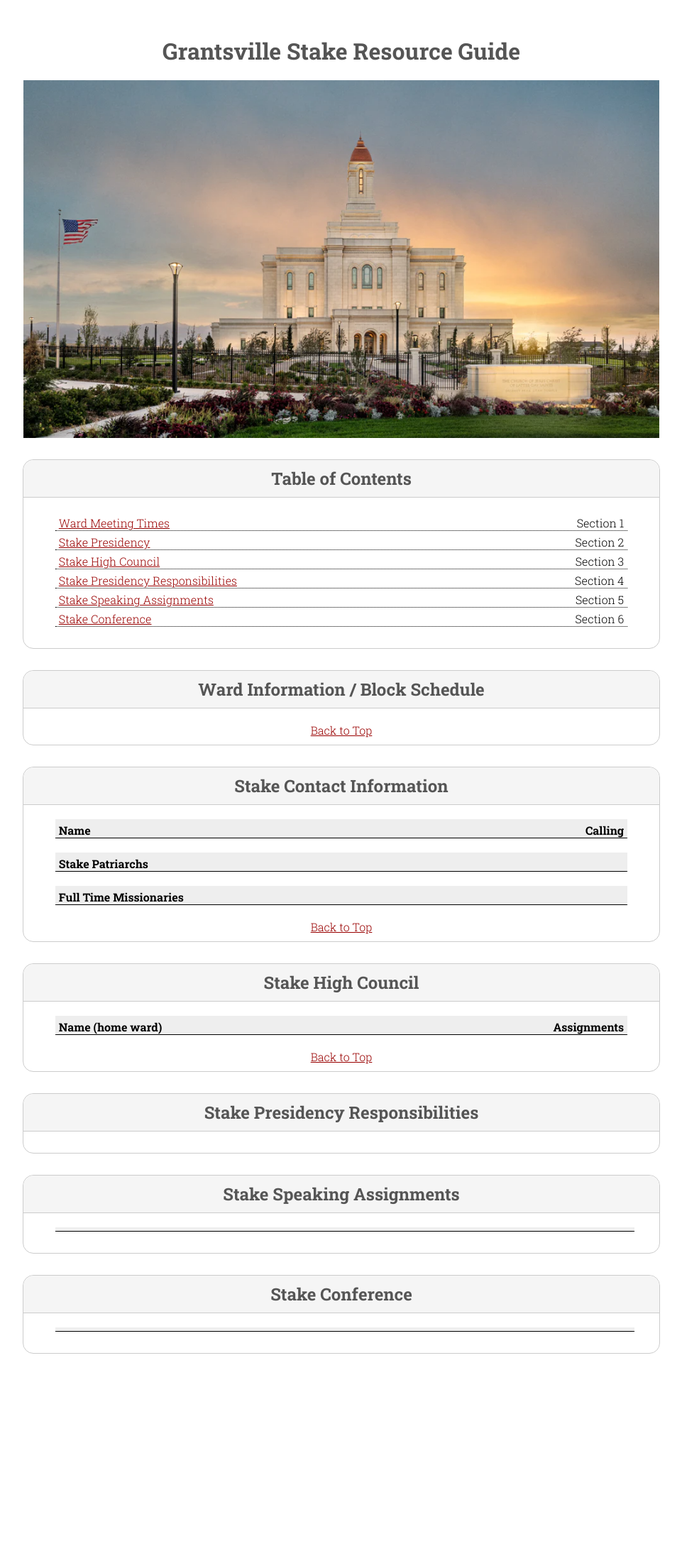
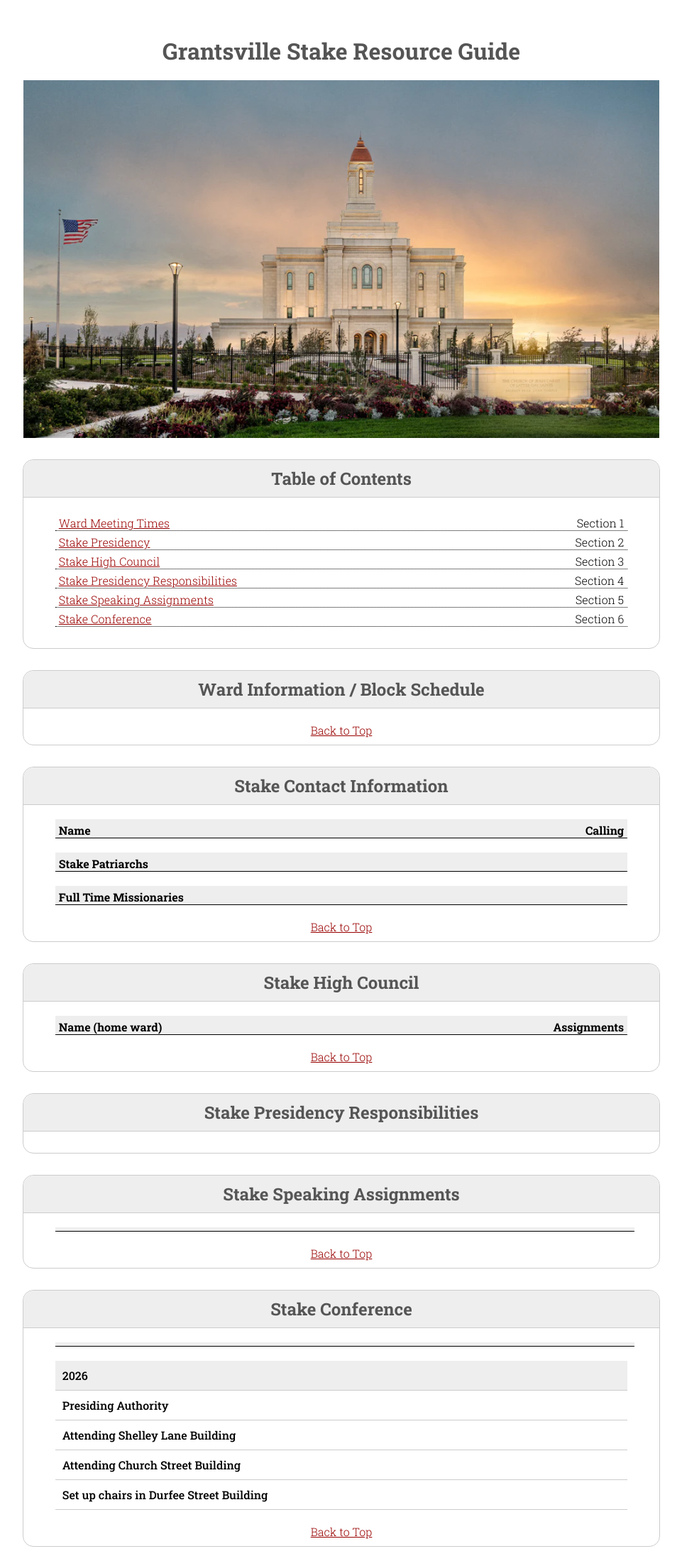
Before and after one commit to grantsvilleutahstake/resources, a Jekyll site: the page built from 2026-resource-guide.html, in a window 1280 px wide. Shown: the whole page at 71% size, without its empty margins (159-1120 px from the left). Built offline with Jekyll 4.4.1, drawn with Linux system fonts in a browser that asks for light colours; before the commit the page ends 1927 px from its top, so only the background shows below that.

Commit message:
updated stake conference grid

```diff
--- a/_includes/1-ward-information.html
+++ b/_includes/1-ward-information.html
@@ -43,8 +43,6 @@
     </section>
 
     <div id="buildings-container" class="centered-column">
-
-
     </div>
 
     <section class="centered">
--- a/_includes/5-speaking-assignments.html
+++ b/_includes/5-speaking-assignments.html
@@ -12,5 +12,11 @@
       </div>
       </seection>
 
+        <section class="centered">
+            <div>
+                <a href="#header">Back to Top</a>
+            </div>
+        </section>
+
 
     </div>
--- a/_includes/6-stake-conference.html
+++ b/_includes/6-stake-conference.html
@@ -1,4 +1,17 @@
-
+  <template id="stake-conference-template">
+  <div class="col stake-conference-cell">
+      <div class="cell-sub-header">Date</div>
+      <div class="stake-conference stake-conference-header">February 19-20</div>
+      <div class="cell-sub-header">Presiding Authority</div>
+      <div class="stake-conference presiding-authority">Visiting Authority</div>
+      <div class="cell-sub-header">Attending Shelley Lane Building</div>
+      <div class="stake-conference shelley-lane">11th and 14th Wards</div>
+      <div class="cell-sub-header">Attending Church Street Building</div>
+      <div class="stake-conference church-street">DP and 10th Wards</div>
+      <div class="cell-sub-header">Set up chairs in Durfee Street Building</div>
+      <div class="stake-conference durfee">8th Ward</div>
+  </div>
+  </template>
 
     <div id="stake-conference" class="card">
       <section class="centered card-header">
@@ -12,5 +25,25 @@
       </div>
       </seection>
 
+      <section class="centered">
+
+        <div id="stake-conference-container" class="centered stake-conference-table width-90">
+          <div class="col stake-conference-cell stake-conference-titles">
+              <div class="stake-conference stake-conference-header">2026</div>
+              <div class="stake-conference stake-conference-title">Presiding Authority</div>
+              <div class="stake-conference stake-conference-title">Attending Shelley Lane Building</div>
+              <div class="stake-conference stake-conference-title">Attending Church Street Building</div>
+              <div class="stake-conference stake-conference-title">Set up chairs in Durfee Street Building</div>
+          </div>
+
+        </div>
+
+      </section>
+
+      <section class="centered">
+          <div>
+              <a href="#header">Back to Top</a>
+          </div>
+      </section>
 
     </div>
--- a/_layouts/resource-guide.html
+++ b/_layouts/resource-guide.html
@@ -5,9 +5,13 @@
   <meta name="viewport" content="width=device-width, initial-scale=1.0">
   <title>{{ page.title }} | {{ site.title }}</title>
   {% raw %}
-  <link rel="stylesheet" href="assets/css/style.css">
+  <link rel="stylesheet" href="assets/css/styles-variables.css">
+  <link rel="stylesheet" href="assets/css/styles.css">
+  <link rel="stylesheet" href="assets/css/styles-stake-conference.css">
 
   <script src="https://cdnjs.cloudflare.com/ajax/libs/PapaParse/5.4.1/papaparse.min.js"></script>
+  <script src="https://cdnjs.cloudflare.com/ajax/libs/marked/12.0.2/marked.min.js"></script>
+
   <script src="assets/js/app.js"></script>
   <script src="assets/js/helpers.js"></script>
   <script src="assets/js/resource-service.js"></script>
--- /dev/null
+++ b/assets/css/styles-stake-conference.css
@@ -0,0 +1,55 @@
+.stake-conference {
+    border-bottom: solid 1px var(--border-color);
+    padding: 10px;
+}
+
+.stake-conference-table {
+    padding-bottom: 20px;
+}
+
+.stake-conference-header,
+.stake-conference-title {
+    font-weight: var(--font-weight-bold);
+}
+
+.stake-conference-header {
+    background-color: var(--background-header);
+}
+
+
+@media screen and (max-width: 1280px) {
+
+    img#dp-temple,
+    .card,
+    h1, .h1  {
+        width: 70vw;
+    }
+}
+
+@media screen and (max-width: 1000px) {
+
+    .stake-conference-table {
+        flex-direction: column;
+    }
+
+    .stake-conference-titles {
+        display: none;
+    }
+
+    .stake-conference {
+        border-bottom: none;
+        padding: 0;
+    }
+
+    .stake-conference-cell {
+        padding: 10px;
+        border: solid 1px var(--border-color);
+        border-radius: var(--border-radius);
+        margin-bottom: 5px;
+    }
+
+    .stake-conference-header {
+        background-color: unset;
+        margin-bottom: 15px;
+    }
+}
--- /dev/null
+++ b/assets/css/styles-variables.css
@@ -0,0 +1,16 @@
+:root {
+  --background-header: #eeeeee;
+
+  --border-color: #ccc;
+  --border-radius: 10px;
+  --border-radius-card: 15px;
+
+  --color-header: #555555;
+  --color-link: #990000;
+  --color-link-hover: #ff0000;
+
+  --font-weight-light: 100;
+  --font-weight-regular: 300;
+  --font-weight-bold: 500;
+  --font-weight-extra-bold: 700;
+}
--- a/assets/css/style.css
+++ b/assets/css/styles.css
@@ -16,6 +16,10 @@ main{
     align-items: center;
     padding: 10px;
     margin: 10px;
+}
+
+p {
+    /* margin: 0; */
 }
 
 h1, .h1 {
@@ -70,6 +74,18 @@ img#dp-temple {
     display: flex;
     flex-direction: column;
     align-items: center;
+}
+
+.width-90 {
+    width: 90%;
+}
+
+.width-80{
+    width: 80%;
+}
+
+.width-70{
+    width: 70%;
 }
 
 .table {
@@ -176,8 +192,8 @@ img#dp-temple {
 }
 
 .card {
-    border: solid 1px #ccc;
-    border-radius: 15px;
+    border: solid 1px var(--border-color);
+    border-radius: var(--border-radius-card);
     margin-top: 30px;
     width: 50vw;
     justify-self: center;
@@ -186,13 +202,13 @@ img#dp-temple {
 
 .card-header {
     padding: 10px 0;
-    background-color: #f5f5f5;
+    background-color: var(--background-header);
     font-weight: 700;
     font-size: 1.5rem;
-    color: #555;
-    border-top-left-radius: 15px;
-    border-top-right-radius: 15px;
-    border-bottom: solid 1px #ccc;
+    color: var(--color-header);
+    border-top-left-radius: var(--border-radius-card);
+    border-top-right-radius: var(--border-radius-card);
+    border-bottom: solid 1px var(--border-color);
     margin-bottom: 20px;
 }
 
@@ -205,7 +221,7 @@ img#dp-temple {
     }
 }
 
-@media screen and (max-width: 780px) {
+@media screen and (max-width: 1000px) {
 
     img#dp-temple,
     .card,
--- a/assets/js/app.js
+++ b/assets/js/app.js
@@ -39,7 +39,7 @@ async function loadGeneral()
     generalInfo = mappedData.map(row => {
       return {
         ...row,
-        Value: row.Value.replace(/\r?\n/g, '<br>')
+        Value: marked.parse(row.Value)
       }
     })
   }
@@ -90,6 +90,15 @@ async function loadHighCouncil()
 
   data = await resourceService.getHighCouncilAssignments();
   highCouncilAssignments = Papa.parse(data, { header: true,  skipEmptyLines: true, dynamicTyping: true }).data;
+}
+
+async function loadStakeConference()
+{
+  if(!stakeConference){
+
+    let data = await resourceService.getStakeConference();
+    stakeConference = Papa.parse(data, { header: true,  skipEmptyLines: true, dynamicTyping: true }).data;
+  }
 }
 // end load data
 
@@ -276,6 +285,7 @@ async function displaySpeakingAssingments()
 
 async function displayStakeConference()
 {
+  //load instructions
   await loadGeneral();
 
   const instructionsRow = generalInfo.find(info => info.Section === 'Stake Conference' && info.Key === 'Instructions');
@@ -287,4 +297,21 @@ async function displayStakeConference()
   const instructions = instructionsRow.Value.replace(/\r?\n/g, '<br>');
   document.getElementById('stake-conference-instructions').innerHTML = instructionsRow.Value;
 
+  // load grid
+  await loadStakeConference();
+
+  let parent = document.getElementById('stake-conference-container');
+
+  stakeConference.forEach((row) => {
+
+    const template = document.getElementById('stake-conference-template').content.cloneNode(true);
+    template.querySelector('.stake-conference-header').innerText = row.Date;
+    template.querySelector('.presiding-authority').innerText = row.Authority;
+    template.querySelector('.shelley-lane').innerText = row.ShelleyLane;
+    template.querySelector('.church-street').innerText = row.ChurchStreet;
+    template.querySelector('.durfee').innerText = row.Chairs;
+
+    parent.appendChild(template);
+  });
+
 }
```
Lines whose indentation alone changed are shown as unchanged.
